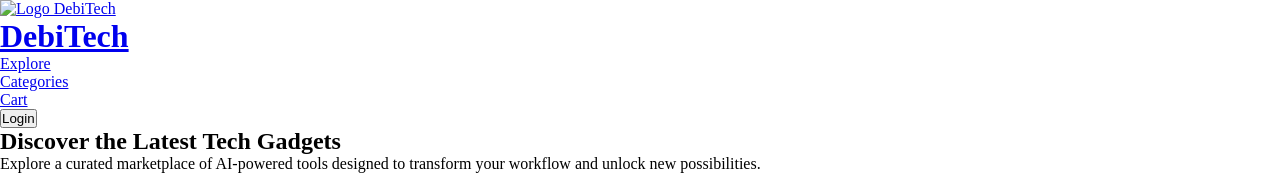
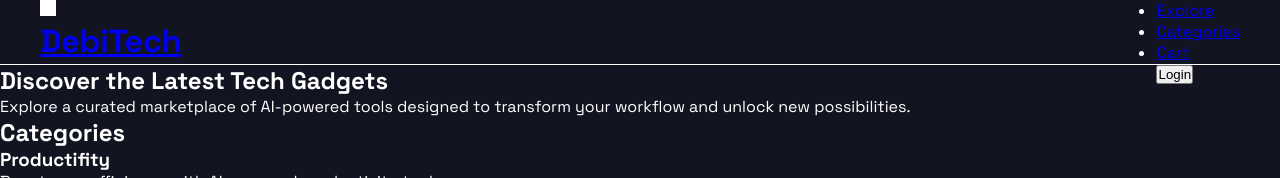
Before and after one commit to lukmccn/assignment-fwd11, a plain HTML site: page day-15/index.html in a window 1280 px wide. Shown: the top 178 px of the page. Drawn offline with Linux system fonts and the light colour scheme.

Commit message:
Styling CSS

```diff
--- a/day-15/index.html
+++ b/day-15/index.html
@@ -9,7 +9,7 @@
 <body>
     <header>
         <a class="logo" href="#">
-            <img src="" alt="Logo DebiTech" />
+            <img src="./assets/img/logo.png" alt="Logo DebiTech" />
             <h1>DebiTech</h1>
         </a>
         <nav class="nav-header">
--- a/day-15/style.css
+++ b/day-15/style.css
@@ -1,3 +1,5 @@
+@import url('https://fonts.googleapis.com/css2?family=Space+Grotesk:wght@300..700&display=swap');
+
 * {
     margin: 0;
     padding: 0;
@@ -7,3 +9,29 @@
 :root {
 
 }
+
+body {
+    font-family: 'Space Grotesk', sans-serif;
+    background-color: #121421;
+    color: white;
+}
+
+header {
+    display: flex;
+    justify-content: space-between;
+    padding: 0px 40px;
+    height: 65px;
+    border-bottom: 1px solid white;
+}
+
+header a .logo img {
+    height: 16px;
+    width: 16px;
+    background-color: white;
+}
+
+@media (max-width: 800px){
+    header {
+        background-color: red;
+    }
+}
```
Also changed, not shown: day-15/assets/img/logo.png (added).
